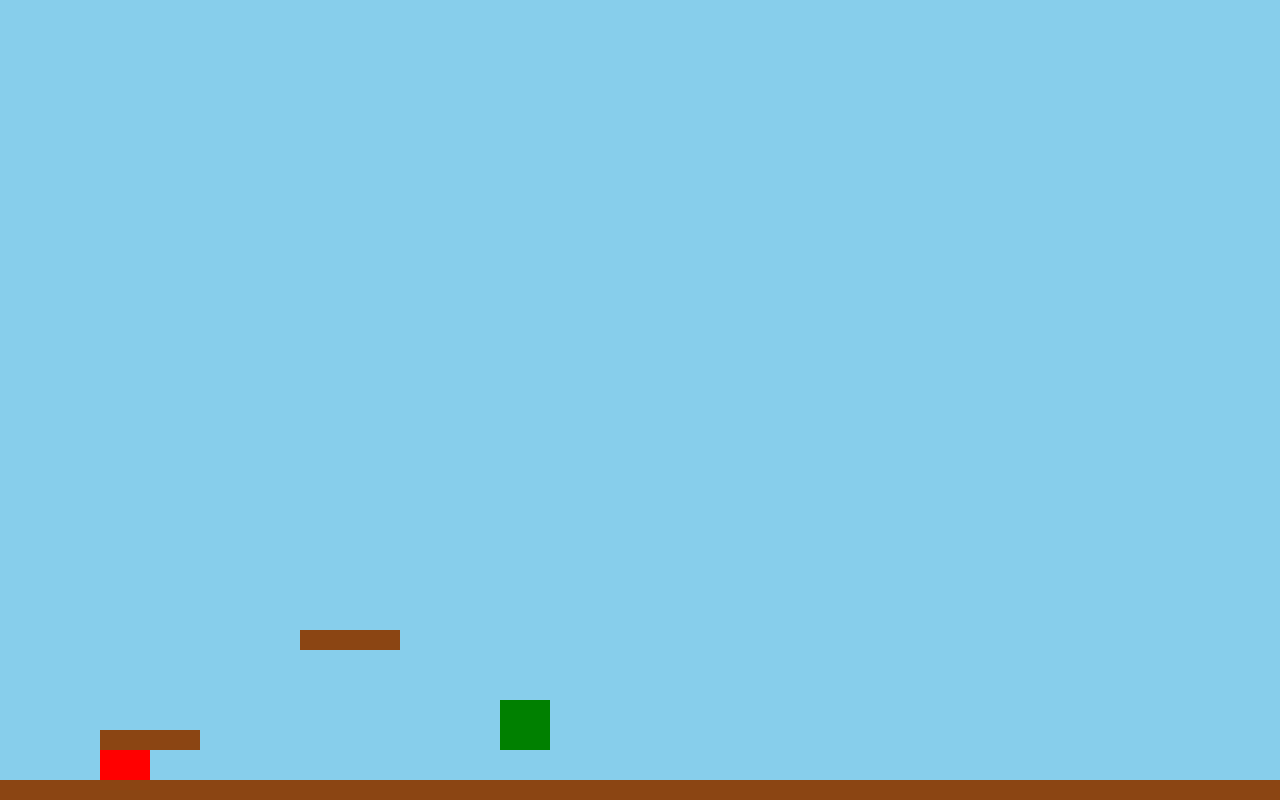
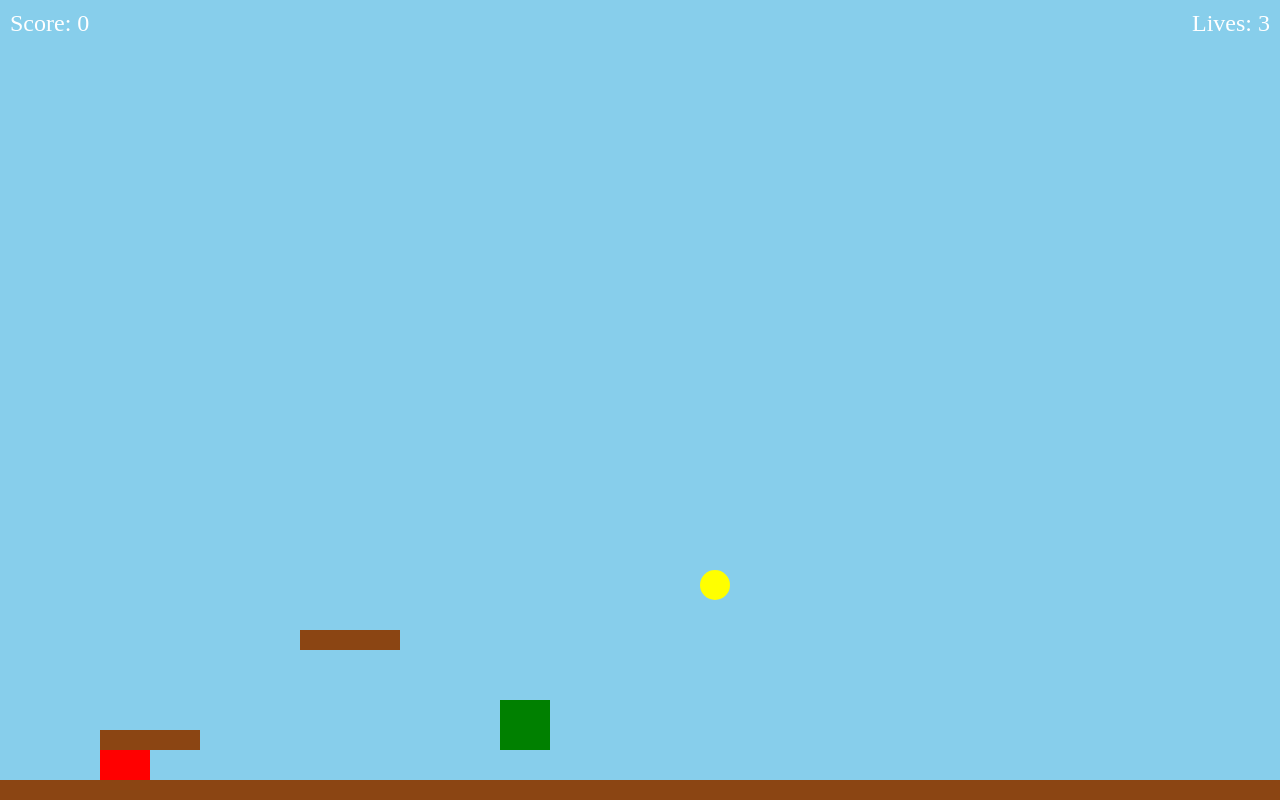
Before and after one commit to wordora/Run-Thief-Run-, a plain HTML site: page index.html in a window 1280 px wide. Drawn offline with Linux system fonts and the light colour scheme.

Commit message:
Update index.html

```diff
--- a/index.html
+++ b/index.html
@@ -13,6 +13,9 @@
     <div class="platform" style="left: 300px; bottom: 150px;"></div>
     <div class="enemy" style="left: 500px; bottom: 50px;"></div>
     <div id="ground"></div>
+    <div class="power-up" style="left: 700px; bottom: 200px;"></div>
+    <div id="score">Score: 0</div>
+    <div id="lives">Lives: 3</div>
   </div>
   <script src="script.js"></script>
 </body>
```
